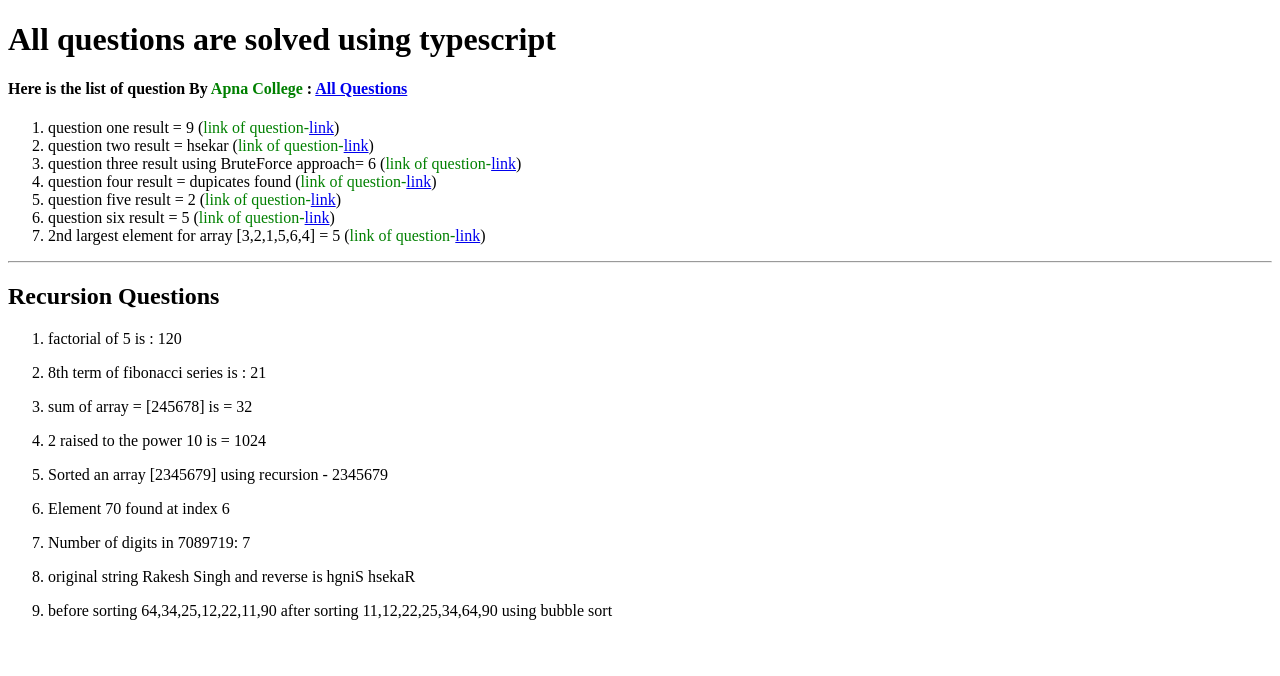
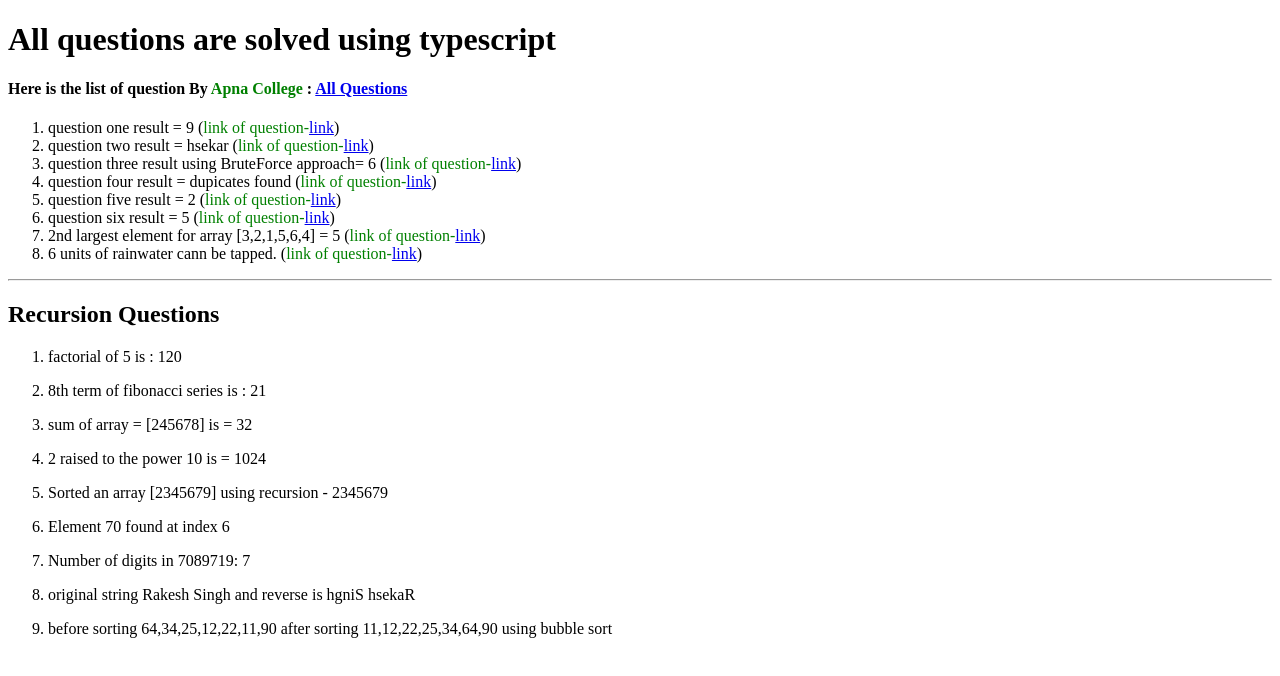
Before and after one commit to XI4507/codepractice, a React (Create React App) app: page / in a window 1280 px wide. Shown: the top 676 px of the page. Built offline with nearby package versions, Linux system fonts and the light colour scheme.

Commit message:
rain water tapping problem

```diff
--- a/src/App.tsx
+++ b/src/App.tsx
@@ -1,4 +1,5 @@
 import Ten from "./components/10";
+import Eleven from "./components/11";
 import Six from "./components/6";
 import QueFive from "./components/queFive";
 import QueFour from "./components/queFour";
@@ -48,6 +49,9 @@ const App = () => {
         <li>
           <Ten />
         </li>
+        <li>
+          <Eleven />
+        </li>
       </ol>
       <hr />
       <h2>Recursion Questions</h2>
--- /dev/null
+++ b/src/components/11.tsx
@@ -0,0 +1,43 @@
+function trap(height: number[]): number {
+  if (height.length === 0) {
+    return 0;
+  }
+
+  let left = 0;
+  let right = height.length - 1;
+  let leftMax = 0;
+  let rightMax = 0;
+  let result = 0;
+
+  while (left < right) {
+    leftMax = Math.max(leftMax, height[left]);
+    rightMax = Math.max(rightMax, height[right]);
+
+    if (height[left] < height[right]) {
+      result += leftMax - height[left];
+      left++;
+    } else {
+      result += rightMax - height[right];
+      right--;
+    }
+  }
+
+  return result;
+}
+
+const Eleven = () => {
+  const height = [0, 1, 0, 2, 1, 0, 1, 3, 2, 1, 2, 1];
+  const result = trap(height);
+  const link ="https://leetcode.com/problems/trapping-rain-water/description/";
+  return (
+    <div>
+      {`${result} units of rainwater cann be tapped. `}(
+      <span style={{ color: "green" }}>
+        link of question-<a href={link}>link</a>
+      </span>
+      )
+    </div>
+  );
+};
+
+export default Eleven;
```
